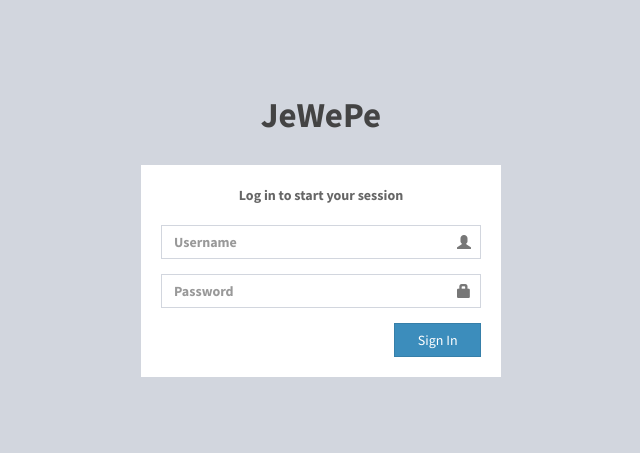
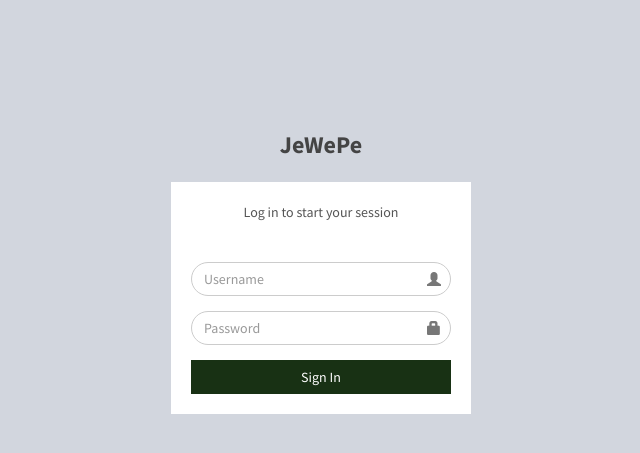
Before and after one commit to assyifff/lsp-project, a CodeIgniter app: page /Auth in a window 1280 px wide. Shown: the top 453 px of the page, without its empty margins (319-959 px from the left). Run offline with CodeIgniter, Linux system fonts and the light colour scheme.

Commit message:
update login

```diff
--- a/application/controllers/Auth.php
+++ b/application/controllers/Auth.php
@@ -46,7 +46,7 @@ class Auth extends CI_Controller {
 
 	public function logout() {
 		$this->session->sess_destroy();
-		redirect('Auth');
+		redirect('Artikel');
 	}
 }
 
--- a/application/views/login.php
+++ b/application/views/login.php
@@ -1,35 +1,58 @@
 <!DOCTYPE html>
-<html>
+<html lang="en">
 <head>
-    <meta charset="utf-8">
+    <meta charset="UTF-8">
     <meta http-equiv="X-UA-Compatible" content="IE=edge">
     <title>JeWePe | Log in</title>
     <!-- Tell the browser to be responsive to screen width -->
     <meta content="width=device-width, initial-scale=1, maximum-scale=1, user-scalable=no" name="viewport">
     <!-- Bootstrap 3.3.6 -->
     <link rel="stylesheet" href="<?php echo base_url(); ?>assets/bootstrap/css/bootstrap.min.css">
-    <!-- Font Awesome -->
-    <link rel="stylesheet" href="<?php echo base_url(); ?>assets/eksternal/font-awesome.min.css">
-    <!-- Ionicons -->
-    <link rel="stylesheet" href="<?php echo base_url(); ?>assets/eksternal/ionicons.min.css">
     <!-- Theme style -->
     <link rel="stylesheet" href="<?php echo base_url(); ?>assets/dist/css/AdminLTE.min.css">
-    <!-- iCheck -->
-    <link rel="stylesheet" href="<?php echo base_url(); ?>assets/plugins/iCheck/square/blue.css">
     <!-- Favicon -->
     <link rel="icon" type="image/png" href="<?php echo base_url('assets/img/logo_circle.png'); ?>">
-
-    <!-- HTML5 Shim and Respond.js IE8 support of HTML5 elements and media queries -->
-    <!-- WARNING: Respond.js doesn't work if you view the page via file:// -->
-    <!--[if lt IE 9]>
-    <script src="https://oss.maxcdn.com/html5shiv/3.7.3/html5shiv.min.js"></script>
-    <script src="https://oss.maxcdn.com/respond/1.4.2/respond.min.js"></script>
-    <![endif]-->
+    <!-- Custom Styles -->
+    <style>
+        body {
+            background-color: #f7f7f7;
+        }
+        .login-box {
+            width: 300px;
+            margin: 10% auto;
+        }
+        .login-logo {
+            font-size: 24px;
+            font-weight: bold;
+            text-align: center;
+            margin-bottom: 20px;
+            color: #333;
+        }
+        .login-box-msg {
+            margin-bottom: 20px;
+            color: #555;
+        }
+        .form-control {
+            border-radius: 20px;
+            border-color: #ccc;
+        }
+        .btn-primary {
+            background-color: #183114; /* Ganti warna sesuai keinginan (#183114) */
+            border-color: #183114;
+            border-radius: 20px;
+            color: #fff;
+        }
+        .btn-primary:hover,
+        .btn-primary:focus {
+            background-color: #0f1f0c; /* Warna saat hover atau focus (#0f1f0c) */
+            border-color: #0f1f0c;
+        }
+    </style>
 </head>
 <body class="hold-transition login-page">
     <div class="login-box">
         <div class="login-logo">
-        <a href="<?php echo base_url(); ?>assets/index2.html"><b>JeWePe</a>
+            <a href="<?php echo base_url(); ?>assets/index2.html"><b>JeWePe</b></a>
         </div>
 
         <!-- /.login-logo -->
@@ -37,6 +60,8 @@
             <p class="login-box-msg">
                 Log in to start your session
             </p>
+
+            <?php echo show_err_msg($this->session->flashdata('error_msg')); ?>
 
             <form action="<?php echo base_url('Auth/login'); ?>" method="post">
                 <div class="form-group has-feedback">
@@ -48,38 +73,14 @@
                     <span class="glyphicon glyphicon-lock form-control-feedback"></span>
                 </div>
                 <div class="row">
-            <!-- <div class="col-xs-8">
-              <div class="checkbox icheck">
-                <label>
-                  <input type="checkbox"> Remember Me
-                </label>
-              </div>
-            </div> -->
-            <div class="col-xs-offset-8 col-xs-4">
+                    <div class="col-xs-12">
                         <button type="submit" class="btn btn-primary btn-block btn-flat">Sign In</button>
                     </div>
                 </div>
             </form>
-
-        <!-- <div class="social-auth-links text-center">
-          <p>- OR -</p>
-          <a href="#" class="btn btn-block btn-social btn-facebook btn-flat"><i class="fa fa-facebook"></i> Sign in using
-            Facebook</a>
-          <a href="#" class="btn btn-block btn-social btn-google btn-flat"><i class="fa fa-google-plus"></i> Sign in using
-            Google+</a>
-        </div> -->
-        <!-- /.social-auth-links -->
-
-        <!-- <a href="#">I forgot my password</a><br>
-        <a href="register.html" class="text-center">Register a new membership</a> -->
-
         </div>
         <!-- /.login-box-body -->
-      <?php
-        echo show_err_msg($this->session->flashdata('error_msg'));
-      ?>
     </div>
-
 
     <!-- /.login-box -->
 
@@ -87,16 +88,5 @@
     <script src="<?php echo base_url(); ?>assets/plugins/jQuery/jquery-2.2.3.min.js"></script>
     <!-- Bootstrap 3.3.6 -->
     <script src="<?php echo base_url(); ?>assets/bootstrap/js/bootstrap.min.js"></script>
-    <!-- iCheck -->
-    <!-- <script src="<?php echo base_url(); ?>assets/plugins/iCheck/icheck.min.js"></script> -->
-    <!-- <script>
-      $(function () {
-        $('input').iCheck({
-          checkboxClass: 'icheckbox_square-blue',
-          radioClass: 'iradio_square-blue',
-          increaseArea: '20%' // optional
-        });
-      });
-    </script> -->
 </body>
 </html>
```
Lines whose indentation alone changed are shown as unchanged.
